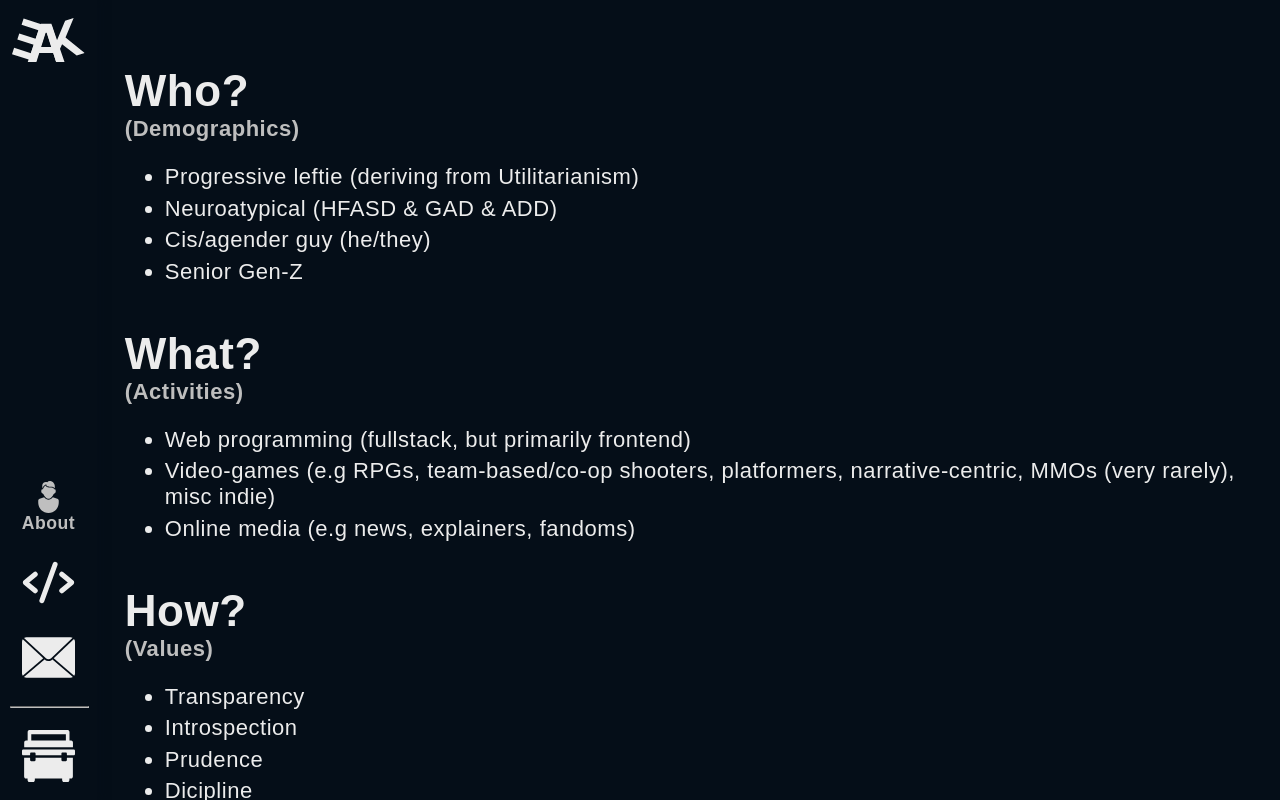
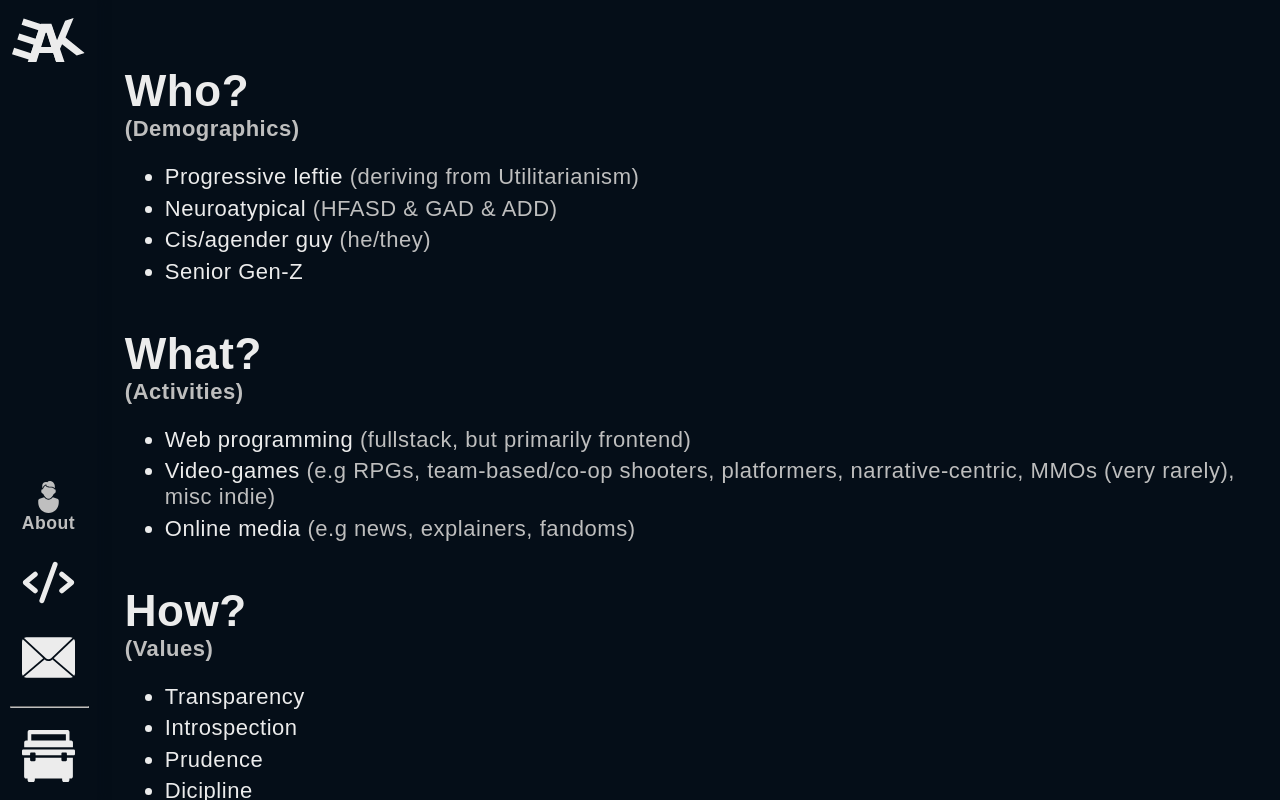
Before and after one commit to EvAvKein/Website, a SvelteKit app: page /about in a window 1280 px wide. Built offline with nearby package versions, Linux system fonts and the light colour scheme.

Commit message:
refactor(?) (about page): deemphasize parenthesize text in list items (using textSubColor)

```diff
--- a/src/routes/about/+page.svelte
+++ b/src/routes/about/+page.svelte
@@ -7,9 +7,9 @@
       <h2>Who?</h2>
       <h3>(Demographics)</h3>
       <ul>
-        <li>Progressive leftie (deriving from Utilitarianism)</li>
-        <li>Neuroatypical (HFASD & GAD & ADD)</li>
-        <li>Cis/agender guy (he/they)</li>
+        <li>Progressive leftie <span>(deriving from Utilitarianism)</span></li>
+        <li>Neuroatypical <span>(HFASD & GAD & ADD)</span></li>
+        <li>Cis/agender guy <span>(he/they)</span></li>
         <li>Senior Gen-Z</li>
       </ul>
     </section>
@@ -18,9 +18,9 @@
       <h2>What?</h2>
       <h3>(Activities)</h3>
       <ul>
-        <li>Web programming (fullstack, but primarily frontend)</li>
-        <li>Video-games (e.g RPGs, team-based/co-op shooters, platformers, narrative-centric, MMOs (very rarely), misc indie)</li>
-        <li>Online media (e.g news, explainers, fandoms)</li>
+        <li>Web programming <span>(fullstack, but primarily frontend)</span></li>
+        <li>Video-games <span>(e.g RPGs, team-based/co-op shooters, platformers, narrative-centric, MMOs (very rarely), misc indie)</span></li>
+        <li>Online media <span>(e.g news, explainers, fandoms)</span></li>
       </ul>
     </section>
 
@@ -71,6 +71,8 @@
     color: var(--textSubColor);
   }
 
+  li span {color: var(--textSubColor)}
+
   li + li {margin-top: 0.25em}
 
   p {margin: 1em 0 0 1em}
```
